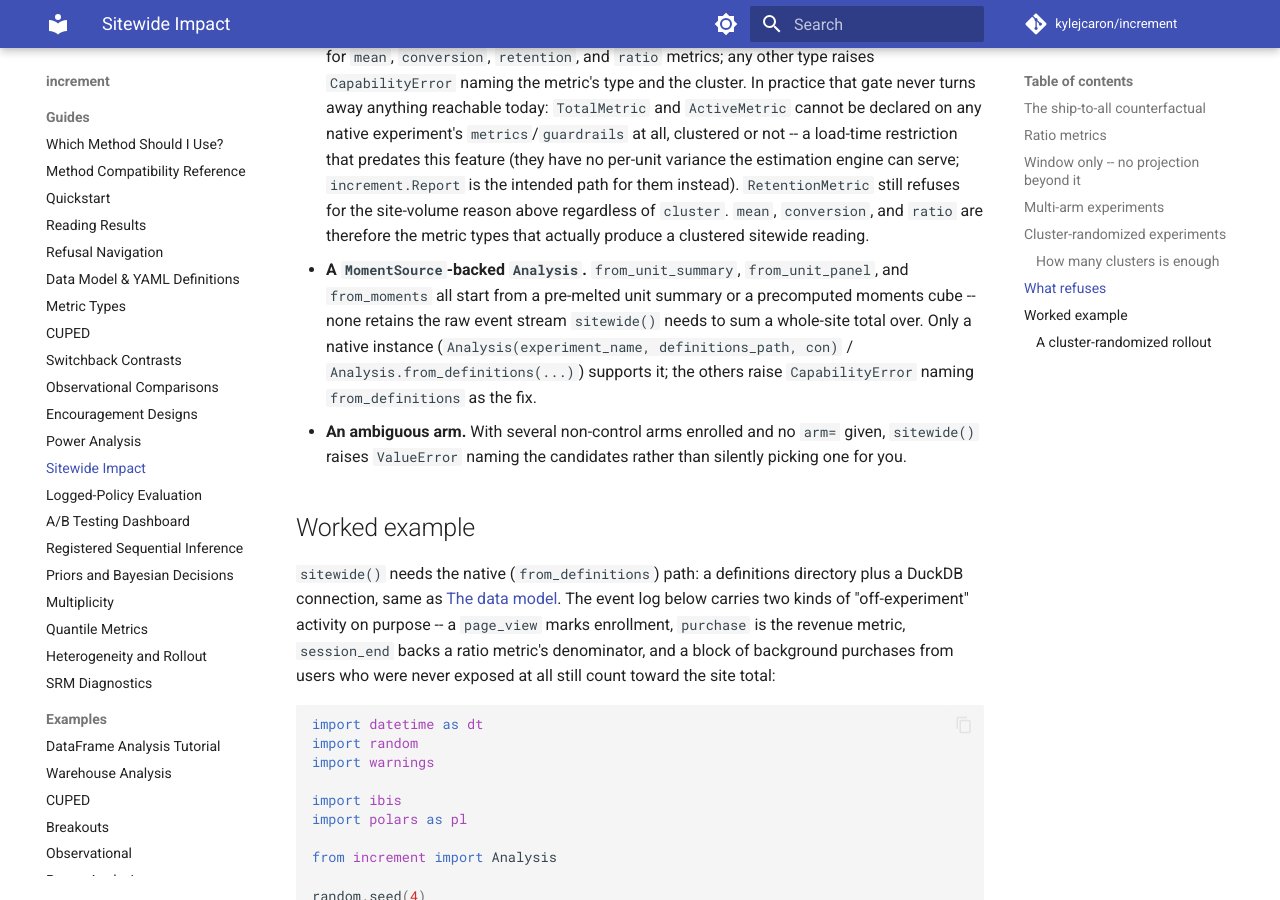
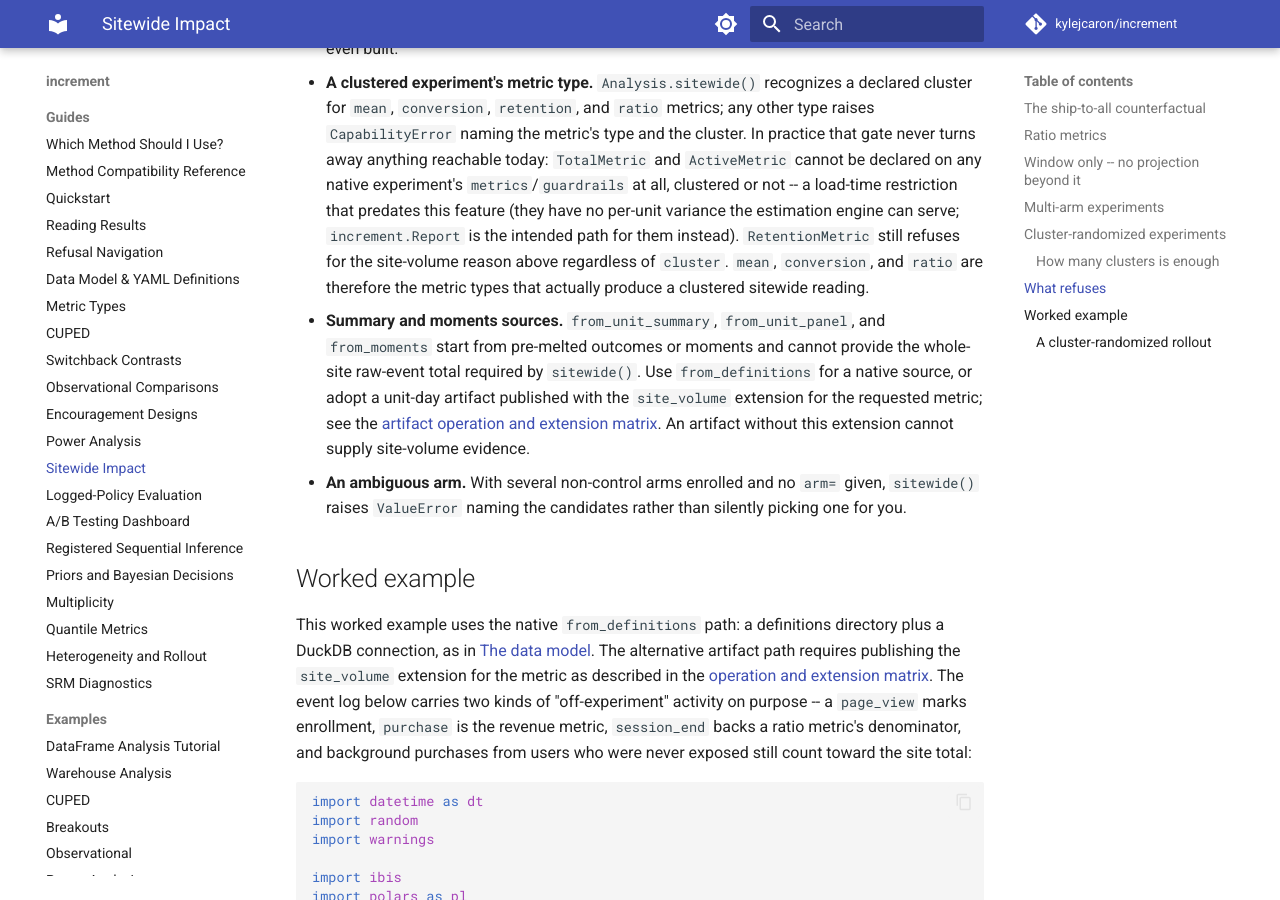
Before and after one commit to kylejcaron/increment, an MkDocs documentation site: the page built from docs/guides/sitewide-impact.md, in a window 1280 px wide and 900 px high, scrolled down 5366 px. Built offline with MkDocs 1.6.1 and Material for MkDocs 9.7.7, drawn with Linux system fonts in a browser that asks for light colours; comment, search, counter and statistics services are not loaded; some of the changed text lies outside the part shown.

Commit message:
Clarify sitewide artifact evidence support

```diff
--- a/docs/guides/sitewide-impact.md
+++ b/docs/guides/sitewide-impact.md
@@ -1,10 +1,13 @@
 # Sitewide impact
 
-`Analysis.sitewide()` converts a supported per-unit lift into a whole-site
+`Analysis.sitewide()` converts a supported per-unit lift into whole-site
 impact for the experiment's actual enrollment window: the change if that lift
-had shipped to every enrolled unit. It requires a native
-`Analysis.from_definitions` source, which retains the raw event stream needed
-to compute site volume; pre-melted summaries and moments cannot provide it.
+had shipped to every enrolled unit. Native `Analysis.from_definitions` sources
+can compute site volume from the raw event stream. An adopted
+`Analysis.from_unit_day_artifact` can also provide it when the artifact was
+published with a `site_volume` extension for the requested metric; see the
+[artifact operation and extension matrix](data-model.md#operation-and-extension-matrix).
+Pre-melted summaries and moments do not retain the required whole-site evidence.
 The [worked example](#worked-example) shows mean and ratio metrics. Read the
 output as window-specific absolute and relative impact, not as a new per-unit
 estimate; see [Reading results](reading-results.md) and
@@ -270,26 +273,29 @@ precision; adding units inside each cluster adds little.
   regardless of `cluster`. `mean`, `conversion`, and `ratio` are
   therefore the metric types that actually produce a clustered sitewide
   reading.
-- **A `MomentSource`-backed `Analysis`.** `from_unit_summary`,
-`from_unit_panel`, and `from_moments` all start from a pre-melted unit
-summary or a precomputed moments cube -- none retains the raw event stream
-`sitewide()` needs to sum a whole-site total over. Only a native instance
-(`Analysis(experiment_name, definitions_path, con)` /
-`Analysis.from_definitions(...)`) supports it; the others raise
-`CapabilityError` naming `from_definitions` as the fix.
+- **Summary and moments sources.** `from_unit_summary`,
+  `from_unit_panel`, and `from_moments` start from pre-melted outcomes or
+  moments and cannot provide the whole-site raw-event total required by
+  `sitewide()`. Use `from_definitions` for a native source, or adopt a
+  unit-day artifact published with the `site_volume` extension for the
+  requested metric; see the [artifact operation and extension
+  matrix](data-model.md#operation-and-extension-matrix). An artifact without
+  this extension cannot supply site-volume evidence.
 - **An ambiguous arm.** With several non-control arms enrolled and no
   `arm=` given, `sitewide()` raises `ValueError` naming the candidates
   rather than silently picking one for you.
 
 ## Worked example
 
-`sitewide()` needs the native (`from_definitions`) path: a definitions
-directory plus a DuckDB connection, same as
-[The data model](data-model.md#running-it). The event log below carries
-two kinds of "off-experiment" activity on purpose -- a `page_view`
-marks enrollment, `purchase` is the revenue metric, `session_end` backs
-a ratio metric's denominator, and a block of background purchases from
-users who were never exposed at all still count toward the site total:
+This worked example uses the native `from_definitions` path: a definitions
+directory plus a DuckDB connection, as in
+[The data model](data-model.md#running-it). The alternative artifact path
+requires publishing the `site_volume` extension for the metric as described
+in the [operation and extension matrix](data-model.md#operation-and-extension-matrix).
+The event log below carries two kinds of "off-experiment" activity on
+purpose -- a `page_view` marks enrollment, `purchase` is the revenue metric,
+`session_end` backs a ratio metric's denominator, and background purchases
+from users who were never exposed still count toward the site total:
 
 <!-- invisible-code-block: python
 from pathlib import Path
```
